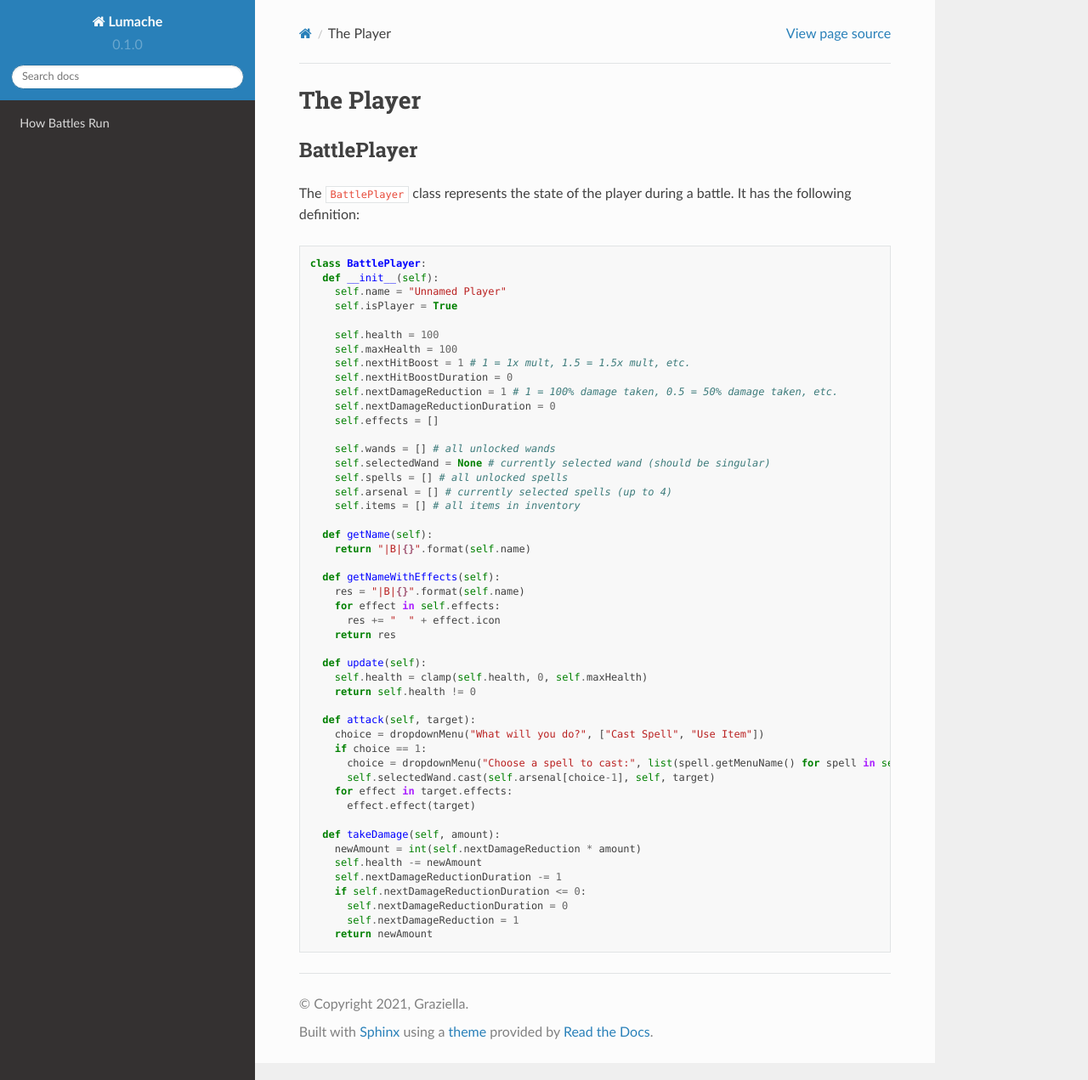
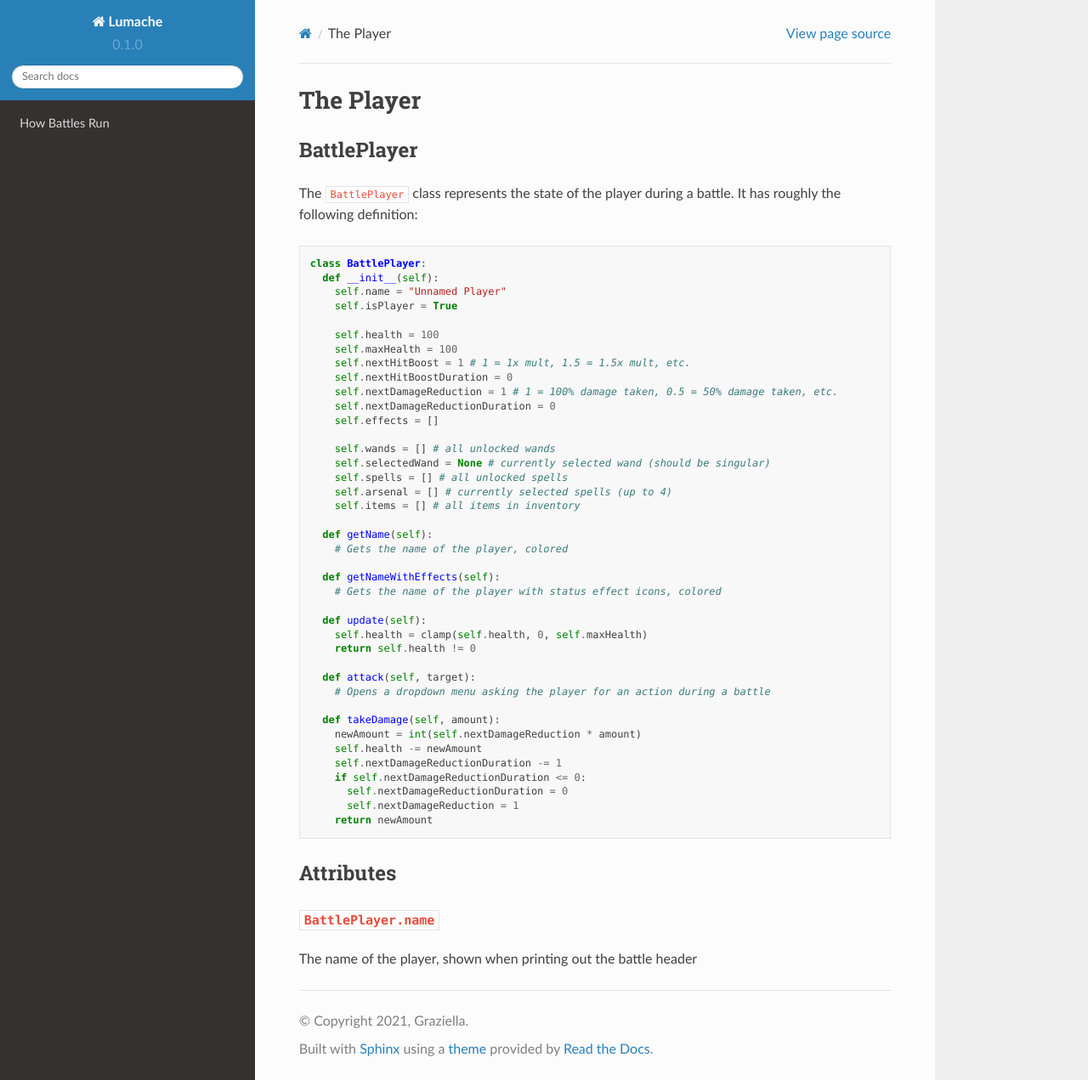
Before and after one commit to SmartyNotchy/FCP-Docs, a Sphinx documentation site: the page built from docs/source/player.rst, in a window 1280 px wide and 1271 px high. Shown: the whole window at 85% size. Built offline with Sphinx 7.4.7 and the Read the Docs theme 2.0.0, drawn with Linux system fonts in a browser that asks for light colours.

Commit message:
Update player.rst

```diff
--- a/docs/source/player.rst
+++ b/docs/source/player.rst
@@ -5,7 +5,7 @@ BattlePlayer
 ------------
 
 The ``BattlePlayer`` class represents the state of the player during a battle.
-It has the following definition:
+It has roughly the following definition:
 
 .. code-block:: py
 
@@ -29,25 +29,17 @@ It has the following definition:
       self.items = [] # all items in inventory
 
     def getName(self):
-      return "|B|{}".format(self.name)
+      # Gets the name of the player, colored
 
     def getNameWithEffects(self):
-      res = "|B|{}".format(self.name)
-      for effect in self.effects:
-        res += "  " + effect.icon
-      return res
+      # Gets the name of the player with status effect icons, colored
 
     def update(self):
       self.health = clamp(self.health, 0, self.maxHealth)
       return self.health != 0
 
     def attack(self, target):
-      choice = dropdownMenu("What will you do?", ["Cast Spell", "Use Item"])
-      if choice == 1:
-        choice = dropdownMenu("Choose a spell to cast:", list(spell.getMenuName() for spell in self.arsenal))
-        self.selectedWand.cast(self.arsenal[choice-1], self, target)
-      for effect in target.effects:
-        effect.effect(target)
+      # Opens a dropdown menu asking the player for an action during a battle
 
     def takeDamage(self, amount):
       newAmount = int(self.nextDamageReduction * amount)
@@ -57,3 +49,12 @@ It has the following definition:
         self.nextDamageReductionDuration = 0
         self.nextDamageReduction = 1
       return newAmount
+
+
+Attributes
+----------
+
+``BattlePlayer.name``
+~~~~~~~~~~~~~~~~~~~~~
+
+The name of the player, shown when printing out the battle header
```
